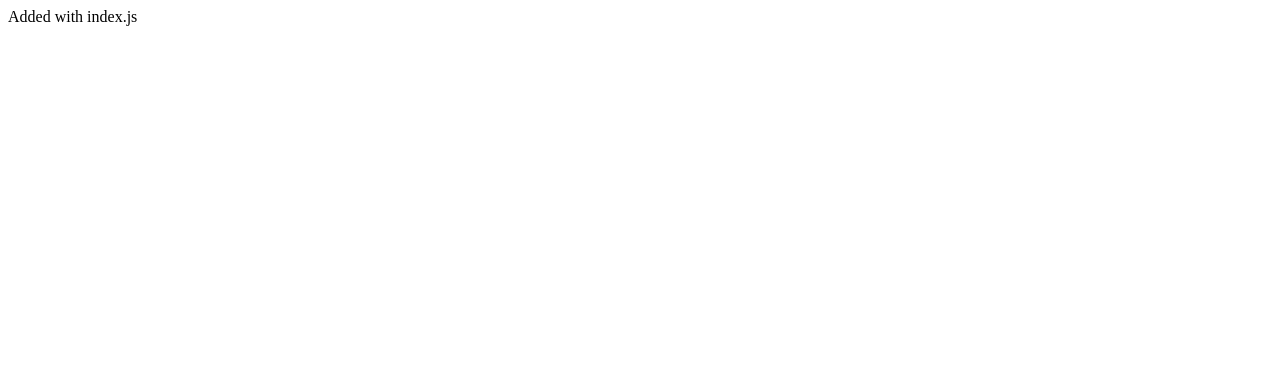
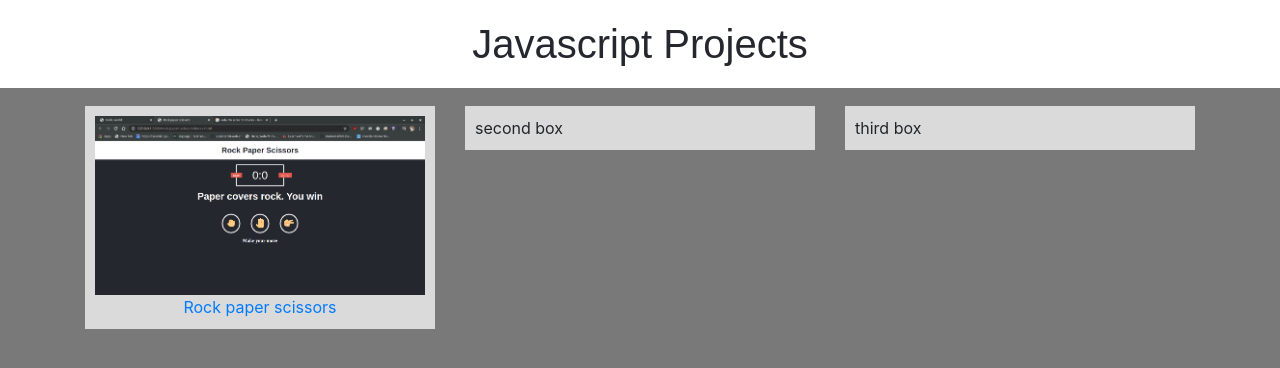
Before and after one commit to olaals/js, a plain HTML site: page index.html in a window 1280 px wide. Drawn offline with nearby package versions, Linux system fonts and the light colour scheme.

Commit message:
Add bootstrap frontpage

```diff
--- /dev/null
+++ b/index.css
@@ -0,0 +1,27 @@
+
+body{
+    background: rgb(121, 121, 121);
+}
+
+header{
+    background: white;
+}
+
+header > h1 {
+    color: #25272E;
+    text-align: center;
+    font-family: Asap, sans-serif;
+    padding: 20px;
+}
+
+
+.box{
+    background: rgb(218, 218, 218);
+    padding: 10px;
+    margin: 10px 0;
+    border: 10px;
+}
+
+.link{
+    text-align: center;
+}
--- a/index.html
+++ b/index.html
@@ -1,11 +1,55 @@
-<!DOCTYPE html>
-<html>
-    <head>
-        <title>Example</title>
-    </head>
-    <body>
-    </body>
-    <script src = "index.js">
+<!doctype html>
+<html lang="en">
+  <head>
+    <!-- Required meta tags -->
+    <meta charset="utf-8">
+    <meta name="viewport" content="width=device-width, initial-scale=1, shrink-to-fit=no">
 
-    </script>
+    <!-- Bootstrap CSS -->
+    <link rel="stylesheet" href="https://stackpath.bootstrapcdn.com/bootstrap/4.5.0/css/bootstrap.min.css" integrity="sha384-9aIt2nRpC12Uk9gS9baDl411NQApFmC26EwAOH8WgZl5MYYxFfc+NcPb1dKGj7Sk" crossorigin="anonymous">
+    <link rel="stylesheet" href="index.css">
+
+    <title>Javascript Projects</title>
+  </head>
+  <body>
+    <header>
+        <h1>Javascript Projects</h1>
+    </header>
+
+
+
+
+    <div class="container">
+        <div class="row" id = "row">
+          <div class="col-sm">
+            <div class="box">
+                <div class = "full-width-image">
+                    <a href = "rock-paper-scissors/index.html">
+                        <img class="img-fluid w-100" src="images/rock-paper-scissors-thumb.png" />
+                    </a>
+                </div>
+                <div class = "link">
+                    <a href = "/rock-paper-scissors/index.html">Rock paper scissors</a>
+                </div>
+
+            </div>
+          </div>
+          <div class="col-sm">
+              <div class="box">
+                    second box
+              </div>
+          </div>
+          <div class="col-sm">
+                <div class="box">
+                    third box
+                </div>
+          </div>
+        </div>
+      </div>
+    <!-- Optional JavaScript -->
+    <!-- jQuery first, then Popper.js, then Bootstrap JS -->
+    <script src="https://code.jquery.com/jquery-3.5.1.slim.min.js" integrity="sha384-DfXdz2htPH0lsSSs5nCTpuj/zy4C+OGpamoFVy38MVBnE+IbbVYUew+OrCXaRkfj" crossorigin="anonymous"></script>
+    <script src="https://cdn.jsdelivr.net/npm/popper.js@1.16.0/dist/umd/popper.min.js" integrity="sha384-Q6E9RHvbIyZFJoft+2mJbHaEWldlvI9IOYy5n3zV9zzTtmI3UksdQRVvoxMfooAo" crossorigin="anonymous"></script>
+    <script src="https://stackpath.bootstrapcdn.com/bootstrap/4.5.0/js/bootstrap.min.js" integrity="sha384-OgVRvuATP1z7JjHLkuOU7Xw704+h835Lr+6QL9UvYjZE3Ipu6Tp75j7Bh/kR0JKI" crossorigin="anonymous"></script>
+  </body>
 </html>
```
Also changed, not shown: images/rock-paper-scissors-thumb.png (added).
